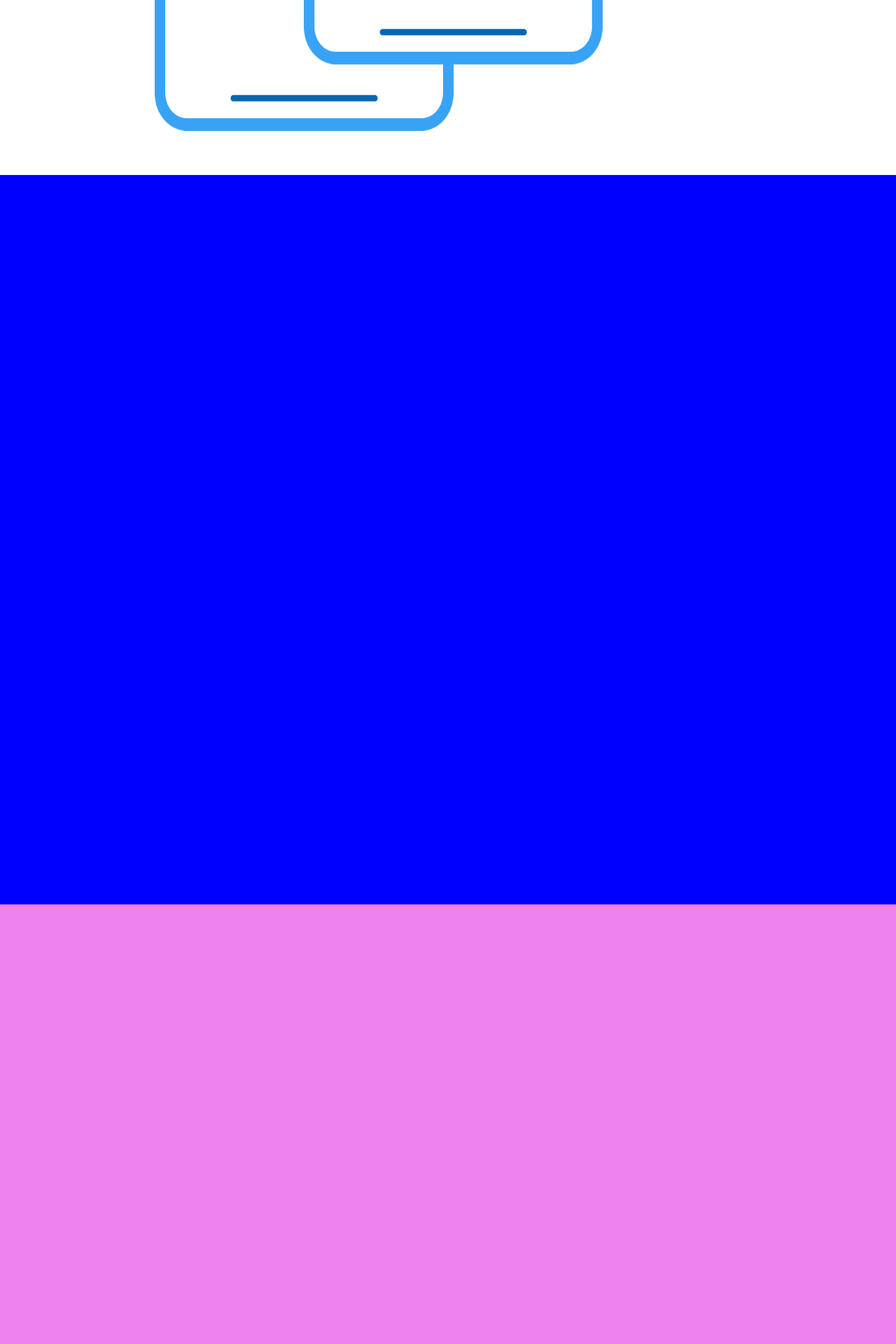
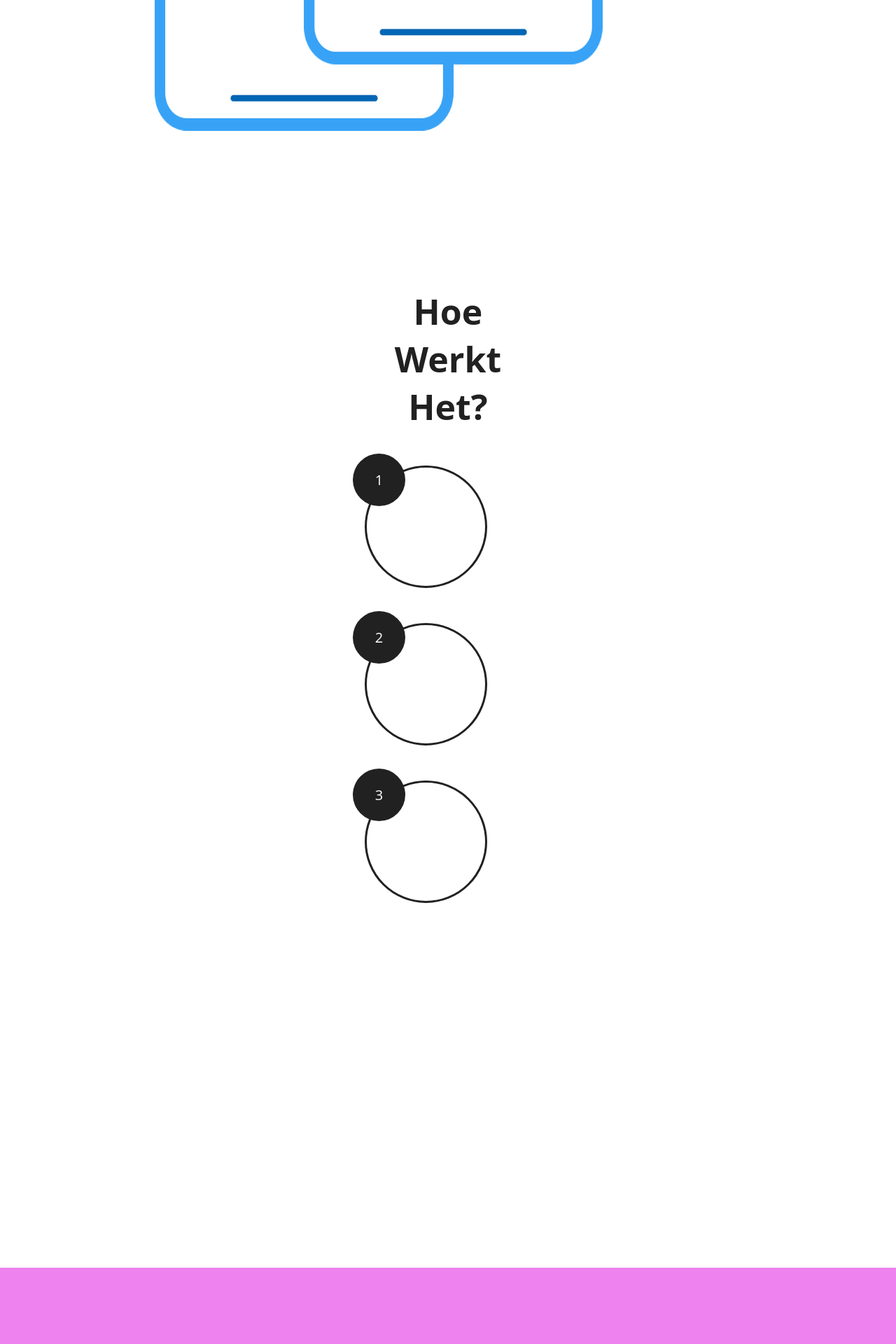
Before and after one commit to JamieVos991/F2M2-Radicale-Kunstspeeltuin, a PHP site: page / in a window 1280 px wide. Shown: the part 1410-3330 px from the top of the page at 70% size. Run offline with PHP 8.4, Linux system fonts and the light colour scheme.

Commit message:
Hoe werkt het pagina

```diff
--- a/Code/Promo/Index.html
+++ b/Code/Promo/Index.html
@@ -45,7 +45,26 @@
         </section>
 
         <section id="HWH">
-
+           <h2 class="title">
+                Hoe Werkt Het?
+            </h2>
+            <div class="circles">
+                <div class="circle-1">
+                    <div class="mini-circle-1">
+                        1
+                    </div>
+                </div>
+                <div class="circle-2">
+                    <div class="mini-circle-1">
+                        2
+                    </div>
+                </div>
+                <div class="circle-3">
+                    <div class="mini-circle-1">
+                        3
+                    </div>
+                </div>
+            </div>
         </section>
 
         <section id="HWDA">
--- a/Code/Promo/Stylesheet/Style.css
+++ b/Code/Promo/Stylesheet/Style.css
@@ -94,8 +94,31 @@ h2 {
 }
 
 #HWH {
-    background-color: blue;
+    background-color: white;
     padding: 521px;
+}
+
+.circle-1, .circle-2, .circle-3 {
+    background: white;
+    border: 3px solid #212121;
+    height: 175px;
+    width: 175px;
+    border-radius: 50%;
+    margin-top: 50px;
+}
+
+.mini-circle-1, .mini-circle-2, .mini-circle-3 {
+    background: #212121;
+    height: 75px;
+    width: 75px;
+    border-radius: 50%;
+    margin-top: -20px;
+    margin-left: -20px;
+    color: white;
+    justify-content: center;
+    display: flex;
+    font-size: 20px;
+    align-items: center;
 }
 
 #HWDA {
```
